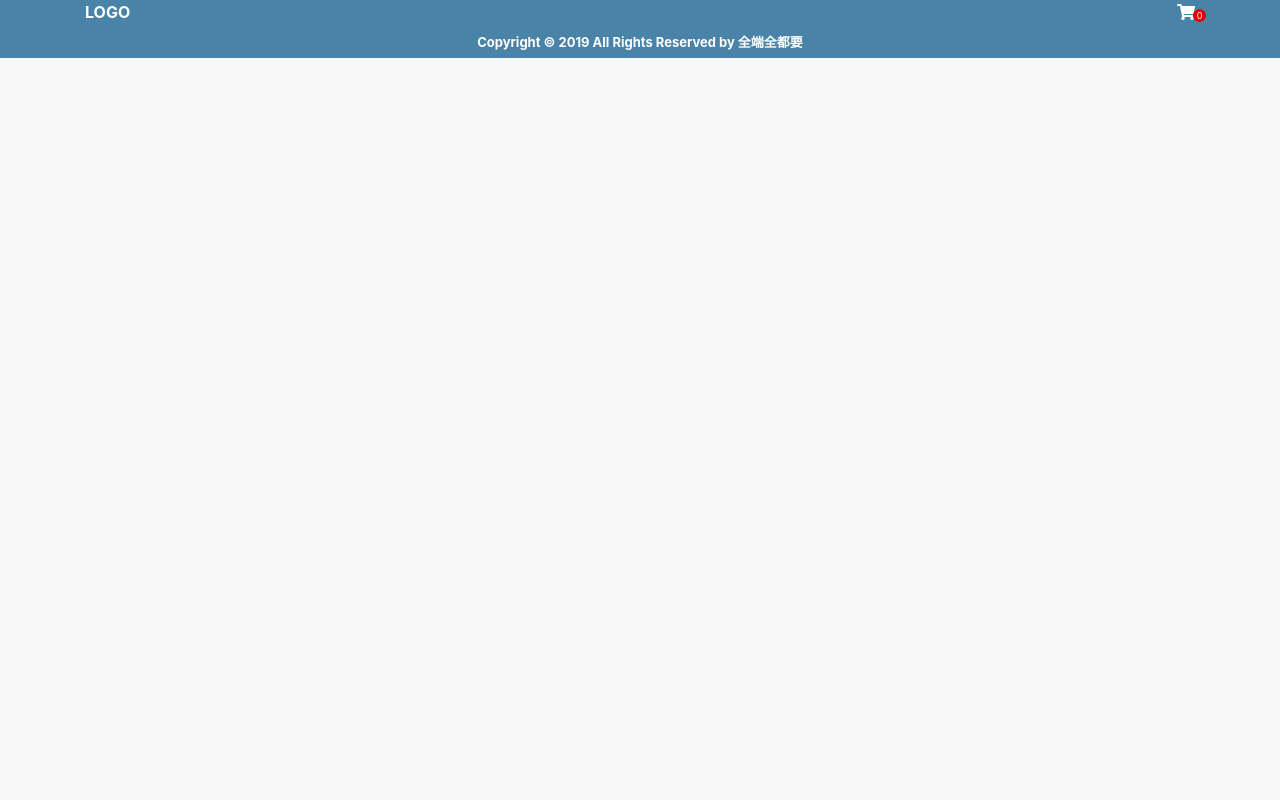
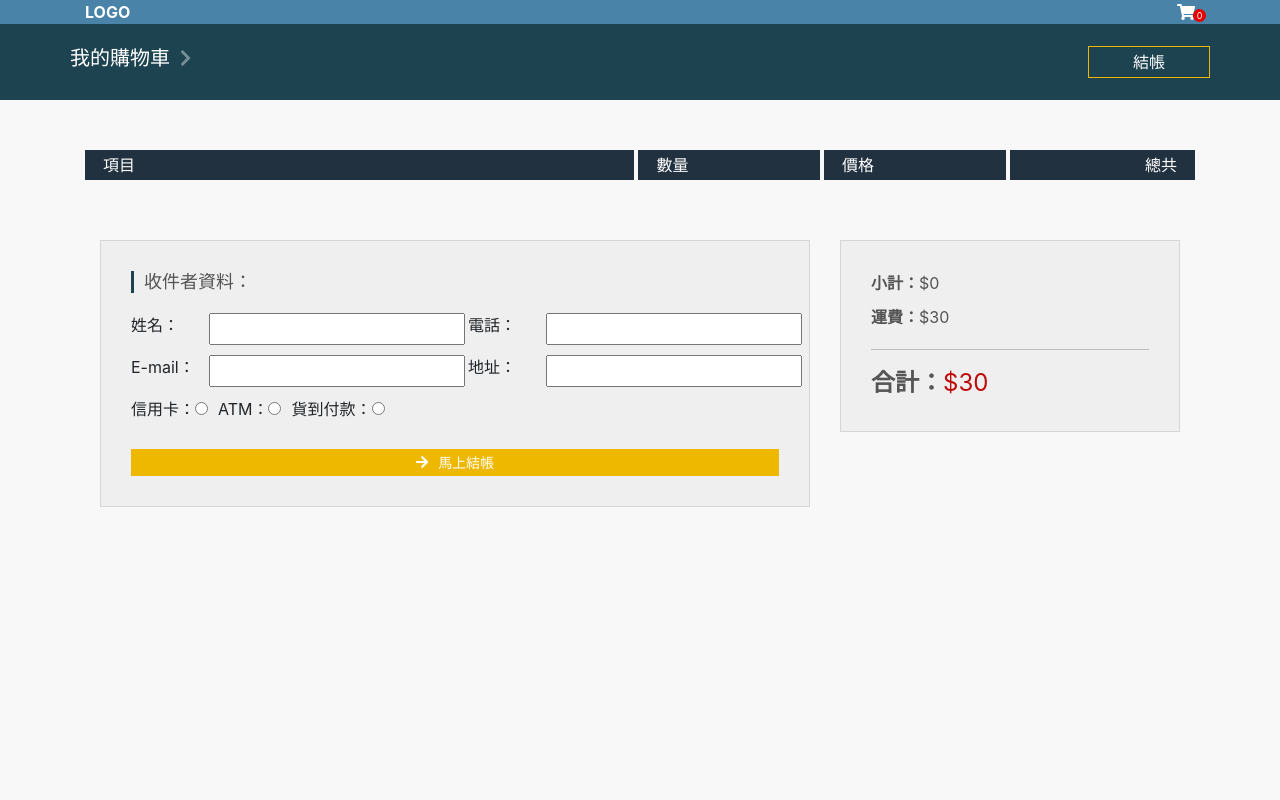
Before and after one commit to hchs200771/LiveStreamEcomerce, a React (Create React App) app in the folder frontend/: page /cart in a window 1280 px wide. Shown: the top 800 px of the page. Built offline with nearby package versions, Linux system fonts and the light colour scheme.

Commit message:
完成訂單完成頁

```diff
--- a/frontend/src/App.js
+++ b/frontend/src/App.js
@@ -19,6 +19,7 @@ import AllCollections from './views/AllCollections';
 import Collection from './views/Collection';
 import Product from './views/Product';
 import MyCart from './views/Cart';
+import CartDetail from './views/CartDetail';
 
 import AppContextProvider from './context/AppContext';
 
@@ -41,6 +42,8 @@ function App() {
             <Route exact path="/" component={AllCollections} />
             <Route path="/collection/:id" component={Collection} />
             <Route path="/products/:id" component={Product} />
+            <Route path="/cart" component={MyCart} />
+            <Route path="/cartDetail/:id" component={CartDetail} />
           </Switch>
           <Footer />
         </AppContextProvider>
--- a/frontend/src/api/DataApi.js
+++ b/frontend/src/api/DataApi.js
@@ -10,4 +10,10 @@ export default {
   getAllCategoriesProducts() {
     return api.execute('get', `/categories?with_product=1`);
   },
+  createOrder(data) {
+    return api.execute('post', '/orders', data)
+  },
+  getOrderInfo(id) {
+    return api.execute('get', `/orders/${id}`)
+  }
 }
--- a/frontend/src/api/Setting.js
+++ b/frontend/src/api/Setting.js
@@ -1,7 +1,10 @@
 import axios from 'axios';
 
 const client = axios.create({
-  baseURL: 'https://live-ecommerce-server.herokuapp.com/api/v1'
+  baseURL: 'https://live-ecommerce-server.herokuapp.com/api/v1',
+  headers: {
+    'Content-Type': 'application/json'
+  }
 });
 
 export default {
--- a/frontend/src/context/AppContext.js
+++ b/frontend/src/context/AppContext.js
@@ -4,6 +4,7 @@ export const AppContext = createContext();
 
 const AppContextProvider = (props) => {
   const [cart, setCart] = useState([]);
+  const [count, setCount] = useState(0);
 
   useEffect(() => {
     const cartData = JSON.parse(localStorage.getItem('cart')) || [];
@@ -27,12 +28,30 @@ const AppContextProvider = (props) => {
         original_price: originPrice,
       })
     }
+    setCart(cart)
     localStorage.setItem('cart', JSON.stringify(cart))
+  }
+
+  const IncreaseProductCart = (id) => {
+    const alreadyExistProduct = cart.find(e => e.id === id);
+    cart.forEach(data => {
+      data.quantity = alreadyExistProduct.quantity + 1
+    })
     setCart(cart)
+    localStorage.setItem('cart', JSON.stringify(cart))
+  }
+
+  const DecreaseProductCart = (id) => {
+    const alreadyExistProduct = cart.find(e => e.id === id);
+    cart.forEach(data => {
+      data.quantity = alreadyExistProduct.quantity - 1
+    })
+    setCart(cart)
+    localStorage.setItem('cart', JSON.stringify(cart))
   }
 
   return (
-    <AppContext.Provider value={{ cart, addCart }}>
+    <AppContext.Provider value={{ cart, addCart, IncreaseProductCart, DecreaseProductCart }}>
       {props.children}
     </AppContext.Provider>
   )
--- a/frontend/src/views/Cart.js
+++ b/frontend/src/views/Cart.js
@@ -1,41 +1,40 @@
-import React from 'react';
+import React, { useEffect, useContext, useState } from 'react';
 import '../assets/scss/cart.scss'
+import DataApi from '../api/DataApi';
+import { FontAwesomeIcon } from '@fortawesome/react-fontawesome';
+import { AppContext } from '../context/AppContext';
 
-import { FontAwesomeIcon } from '@fortawesome/react-fontawesome';
+const MyCart = () => {
+  const { cart, IncreaseProductCart, DecreaseProductCart } = useContext(AppContext);
+  const [custName, setCustName] = useState('')
+  const [custPhone, setCustPhone] = useState('')
+  const [custEmail, setCustEmail] = useState('')
+  const [custAddr, setCustAddr] = useState('')
+  const [paymentType, setPaymentType] = useState('')
 
-const cartsData = [
-  {
-    id: 1,
-    name: "LOL英雄聯盟公仔模型模型 放逐之刃 瑞雯 永久英雄",
-    image: "http://i03.c.aliimg.com/img/ibank/2014/229/806/1452608922_2062856041.jpg",
-    original_price: 1499,
-    special_price: 999,
-  },
-  {
-    id: 2,
-    name: "英雄聯盟LOL 吉茵珂絲公仔 暴走蘿莉大炮戰鬥版大號模型",
-    image: "http://gw3.alicdn.com/bao/uploaded/i3/TB1vBQYKpXXXXX.XVXXXXXXXXXX_!!0-item_pic.jpg",
-    original_price: 1499,
-    special_price: 999,
-  },
-  {
-    id: 3,
-    name: "正義聯盟公仔模型模型 蝙蝠俠",
-    image: "http://big-er.com/big_pic/2015/1876/Dawn_Of_Justice_Play-Arts_Kai_Batman_01__scaled_600.jpg",
-    original_price: 1499,
-    special_price: 999,
-  },
-  {
-    id: 4,
-    name: "正義聯盟公仔模型模型 神力女超人",
-    image: "https://img.ruten.com.tw/s2/9/1b/ba/21618640863162_716.jpg",
-    original_price: 1499,
-    special_price: 999,
-  },
-];
-const cartRows = cartsData.map((cartRow, index) => {
+  const createOrder = async (props) => {
+    const cartData = JSON.parse(localStorage.getItem('cart'))
+    const products = cartData.map(p => {
+      return {
+        id: p.id,
+        quantity: p.quantity
+      }
+    })
+
+    const data = await DataApi.createOrder({
+      cust_name: custName,
+      cust_phone: custPhone,
+      cust_email: custEmail,
+      cust_addr: custAddr,
+      payment_type: paymentType,
+      product_collection: products
+    })
+    props.history.push(`/cartDetail/${data.id}`);
+  }
+
+  const cartRows = cart.map((cartRow) => {
     return (
-    <div className="content" key={index}>
+      <div className="content" key={cartRow.id}>
         <div className="items">
           <div className="product_image">
             <a href={"/products/" + cartRow.id}>
@@ -47,20 +46,27 @@ const cartRows = cartsData.map((cartRow, index) => {
         <div className="quantity">
           <div className="block">
             <div className="control">
-            <button className="dec disabled">−</button>
-            <input type="text" value="1" />
-            <button className="inc">＋</button>
+              <button className="dec" onClick={() => DecreaseProductCart(cartRow.id)}>−</button>
+              <input type="text" value={cartRow.quantity} />
+              <button className="inc" onClick={() => IncreaseProductCart(cartRow.id)}>＋</button>
             </div>
             <button className="remove">移除項目</button>
           </div>
         </div>
-      <div className="price">${cartRow.original_price}</div>
-      <div className="total">${cartRow.special_price}</div>
+        <div className="price">${cartRow.special_price}</div>
+        <div className="total">${cartRow.quantity * cartRow.special_price}</div>
       </div>
     );
   });
 
-const MyCart = () => {
+  const totalPrice = () => {
+    let price = 0;
+    cart.forEach(c => {
+      price = c.special_price * c.quantity + price;
+    });
+    return price
+  }
+
   return(
     <div id="cart">
       <div className="cart_head">
@@ -95,35 +101,35 @@ const MyCart = () => {
                 <h3>收件者資料：</h3>
                 <div className="name">
                   <label>姓名：</label>
-                  <input type="text" />
+                  <input type="text" onChange={(e) => setCustName(e.target.value)}/>
                 </div>
                 <div className="phone">
                   <label>電話：</label>
-                  <input type="text" />
+                  <input type="text" onChange={(e) => setCustPhone(e.target.value)}/>
                 </div>
                 <div className="email">
                   <label>E-mail：</label>
-                  <input type="email" />
+                  <input type="email" onChange={(e) => setCustEmail(e.target.value)}/>
                 </div>
                 <div className="address">
                   <label>地址：</label>
-                  <input type="text" />
+                  <input type="text" onChange={(e) => setCustAddr(e.target.value)}/>
                 </div>
                 <div className="pay">
                   <div>
                     <label>信用卡：</label>
-                    <input type="radio" />
+                    <input type="radio" name="payment" value="Credit Card" onChange={(e) => setPaymentType(e.currentTarget.value)}/>
                   </div>
                   <div>
                     <label>ATM：</label>
-                    <input type="radio" />
+                    <input type="radio" name="payment" value="ATM" onChange={(e) => setPaymentType(e.currentTarget.value)}/>
                   </div>
                   <div>
                     <label>貨到付款：</label>
-                    <input type="radio" />
+                    <input type="radio" name="payment" value="Pay Shipping" onChange={(e) => setPaymentType(e.currentTarget.value)}/>
                   </div>
                 </div>
-                <button className="checkout">
+                <button className="checkout" onClick={() => createOrder()}>
                   <FontAwesomeIcon icon="arrow-right" />
                   馬上結帳
                 </button>
@@ -133,7 +139,7 @@ const MyCart = () => {
               <div className="subtotals">
                 <div className="upper_block">
                   <div className="subtotal">
-                    <b>小計：</b>$6993
+                    <b>小計：</b>${totalPrice()}
                   </div>
                   <div className="subtotal">
                     <b>運費：</b>$30
@@ -141,7 +147,7 @@ const MyCart = () => {
                 </div>
                 <div className="lower_block">
                   <div className="the_total">
-                    <b>合計：</b>$7023
+                    <b>合計：</b>${totalPrice() + 30}
                   </div>
                 </div>
               </div>
--- /dev/null
+++ b/frontend/src/views/CartDetail.js
@@ -0,0 +1,66 @@
+import React, { useState, useEffect } from 'react';
+import '../assets/scss/cart_detail.scss';
+import DataApi from '../api/DataApi';
+
+const CartDetail = (props) => {
+  const [orderInfo, setOrderInfo] = useState(null)
+  useEffect(() => {
+    const getOrderInfo = async () => {
+      const data = await DataApi.getOrderInfo(props.match.params.id)
+      setOrderInfo(data)
+    }
+    getOrderInfo()
+  }, [props])
+
+  const allOrders = orderInfo && orderInfo.product_collection.map(order => {
+    return (
+      <tr key={order.id}>
+        <td>
+          <img src={order.image} />
+          <span className="product_name">{order.name}</span>
+        </td>
+        <td>NT${order.original_price}</td>
+        <td>{order.quantity}</td>
+        <td>NT${order.original_price * order.quantity}</td>
+      </tr>
+    )
+  })
+
+  return (
+    <div id="cart_detail">
+      <div className="container">
+        <div className="row">
+          <div className="col-md-12">
+            <div className="header">訂單明細</div>
+            <div className="description">謝謝您的購買，以下是您的訂單明細</div>
+            <div className="order_number">
+              訂單編號
+              <span className="number">104123456</span>
+            </div>
+            <div className="order_info">
+              <table>
+                <thead>
+                  <tr>
+                    <th width="70%">商品名稱</th>
+                    <th width="10%">單價</th>
+                    <th width="10%">數量</th>
+                    <th width="10%">金額</th>
+                  </tr>
+                </thead>
+                <tbody>
+                  {allOrders}
+                </tbody>
+              </table>
+              <div className="total_price">
+                NT${orderInfo && orderInfo.total}
+              </div>
+            </div>
+            <div className="back_collections" onClick={() => props.history.push('/')}>回商品列表頁</div>
+          </div>
+        </div>
+      </div>
+    </div>
+  )
+};
+
+export default CartDetail;
```
Also changed, not shown: frontend/src/assets/scss/cart_detail.scss (added, +67 -0 lines). Lines whose indentation alone changed are shown as unchanged.
